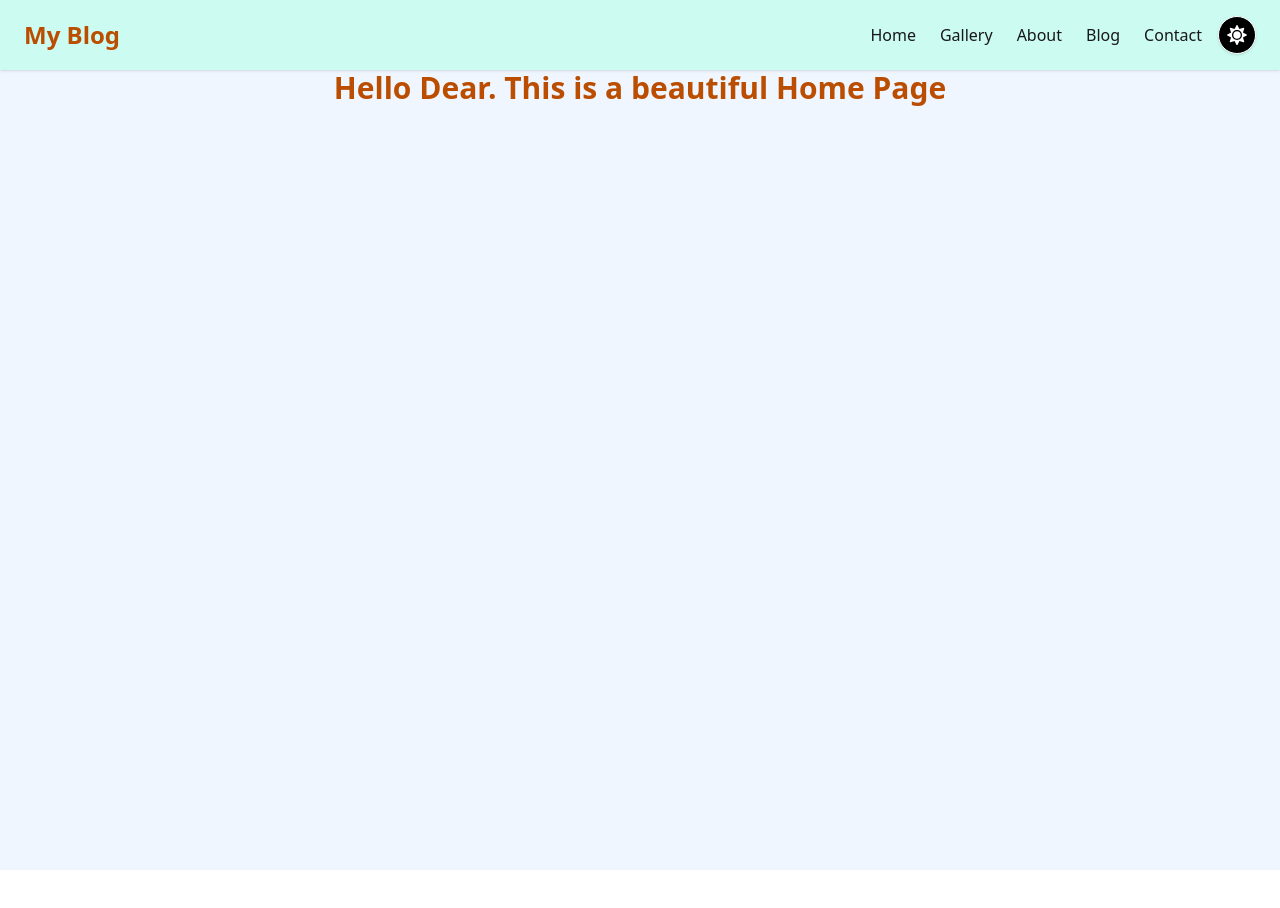
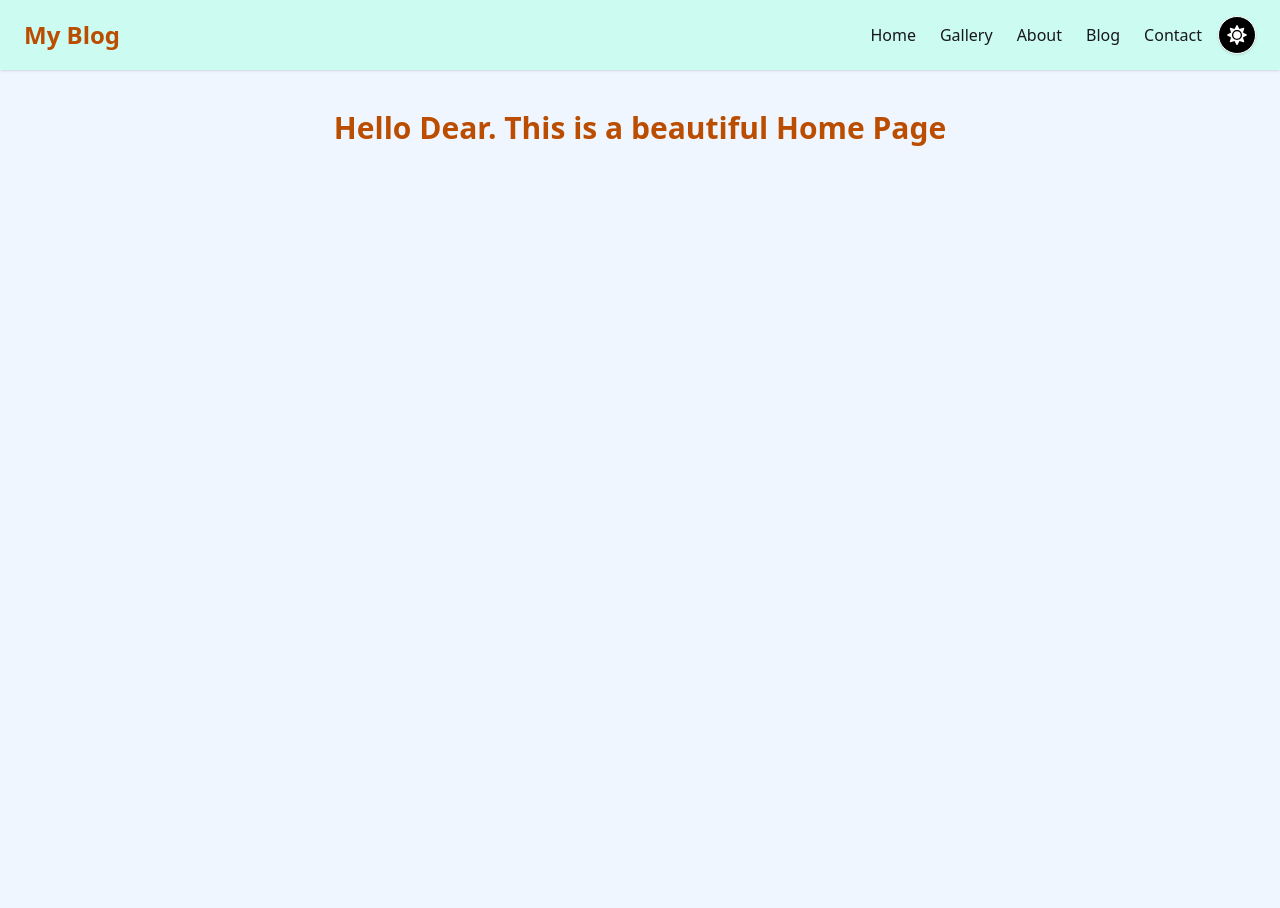
Before and after one commit to mazharul90007/test-blog, a React (Vite) app: page / in a window 1280 px wide. Before the commit the page ends 870 px from the top, so only its background shows below. Built offline with nearby package versions, Linux system fonts and the light colour scheme.

Commit message:
margin added in homepage

```diff
--- a/src/Pages/Home/Home.jsx
+++ b/src/Pages/Home/Home.jsx
@@ -2,7 +2,7 @@
 
 const HomePage = () => {
     return (
-        <div>
+        <div className="my-10">
             <h2 className="text-3xl font-semibold text-amber-700 text-center ">Hello Dear. This is a beautiful Home Page</h2>
         </div>
     );
```
